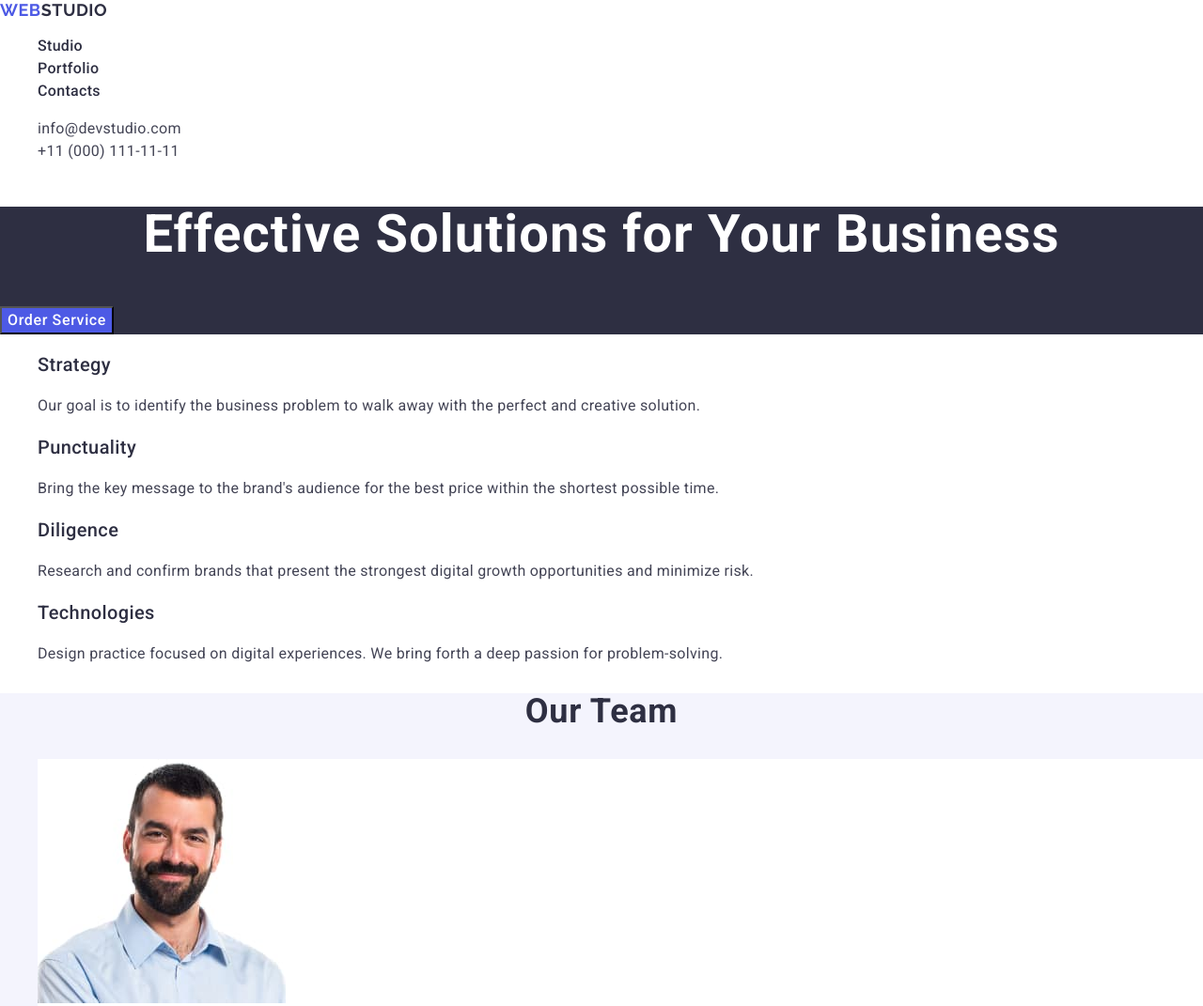
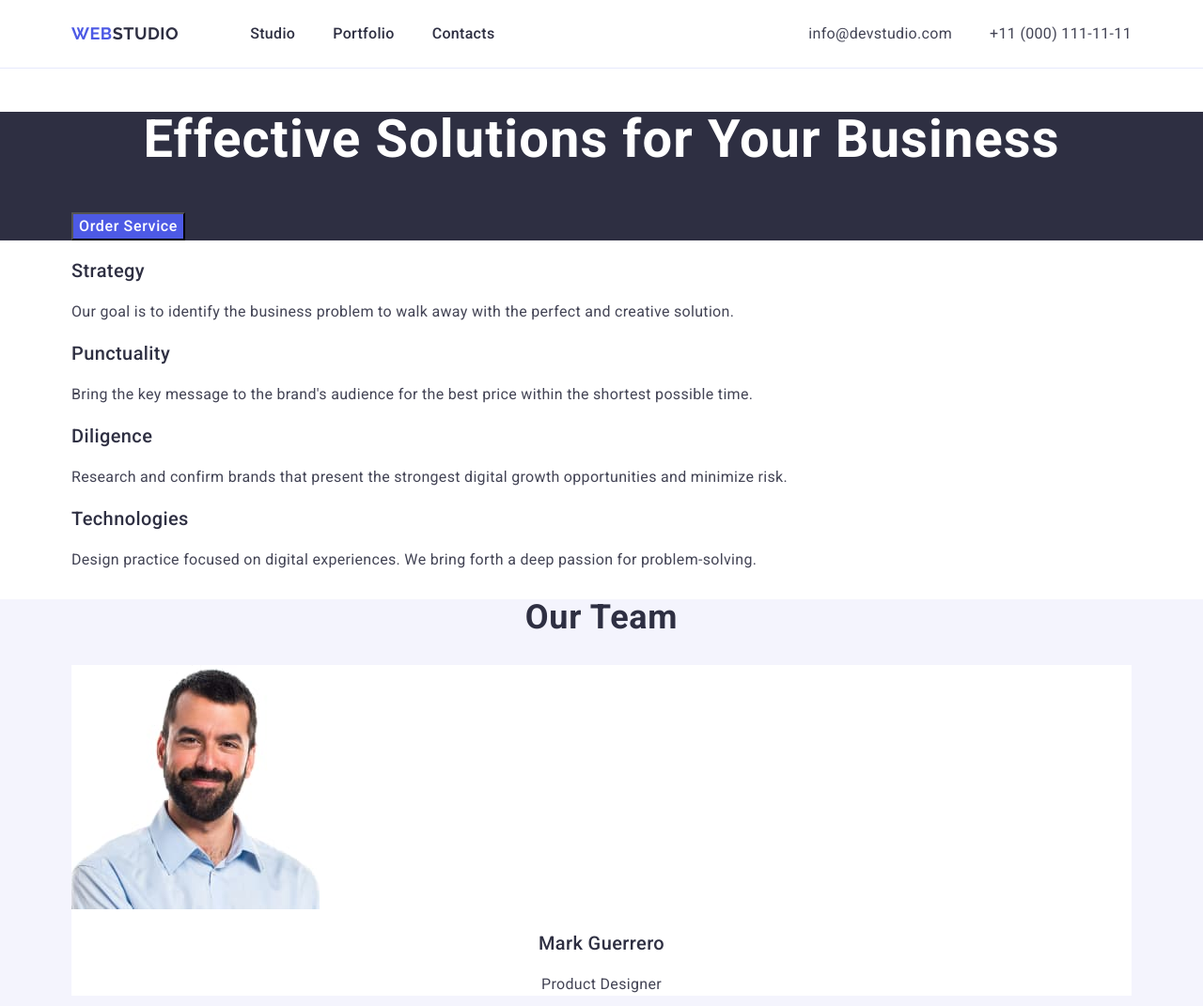
Before and after one commit to stanislav-nedelchev/goit-markup-hw-03, a plain HTML site: page index.html in a window 1280 px wide. Shown: the top 1071 px of the page at 94% size. Drawn offline with nearby package versions, Linux system fonts and the light colour scheme.

Commit message:
change header

```diff
--- a/css/styles.css
+++ b/css/styles.css
@@ -2,6 +2,8 @@
 ul,
 ol {
   list-style-type: none;
+  margin: 0;
+  padding: 0;
 }
 
 a {
@@ -38,7 +40,40 @@ p {
   letter-spacing: 0.02em;
 }
 
+.container {
+  width: 1158px;
+  padding: 0 15px;
+  margin: 0 auto;
+}
+
+.visually-hidden {
+  position: absolute;
+  width: 1px;
+  height: 1px;
+  margin: -1px;
+  border: 0;
+  padding: 0;
+  white-space: nowrap;
+  clip-path: inset(100%);
+  clip: rect(0 0 0 0);
+  overflow: hidden;
+}
+
 /* ===== Header ===== */
+.page-header {
+  border-bottom: 1px solid #e7e9fc;
+}
+
+.header-container {
+  display: flex;
+  align-items: center;
+}
+
+.navigation {
+  display: flex;
+  align-items: center;
+}
+
 .logo {
   font-family: 'Raleway', sans-serif;
   font-weight: 700;
@@ -47,10 +82,16 @@ p {
   letter-spacing: 0.03em;
   text-transform: uppercase;
   color: #4d5ae5;
+  margin-right: 76px;
 }
 
 .logo-header-part {
   color: #2e2f42;
+}
+
+.nav-list {
+  display: flex;
+  gap: 40px;
 }
 
 .nav-link {
@@ -59,6 +100,8 @@ p {
   line-height: 1.5;
   letter-spacing: 0.02em;
   color: #2e2f42;
+  padding: 24px 0;
+  display: block;
 }
 
 .nav-link:hover,
@@ -68,6 +111,12 @@ p {
 
 .contact-block {
   font-style: normal;
+  margin-left: auto;
+}
+
+.contact-list {
+  display: flex;
+  gap: 40px;
 }
 
 .contact-link {
--- a/index.html
+++ b/index.html
@@ -18,19 +18,20 @@
   </head>
   <body>
     <!-- ===== Header ===== -->
-    <header>
-      <nav>
+    <header class="page-header">
+      <div class="container header-container">
+        <nav class="navigation">
           <a class="logo" href="./index.html"
             >Web<span class="logo-header-part">Studio</span>
           </a>
-        <ul>
+          <ul class="nav-list">
             <li><a class="nav-link" href="./index.html">Studio</a></li>
             <li><a class="nav-link" href="">Portfolio</a></li>
             <li><a class="nav-link" href="">Contacts</a></li>
           </ul>
         </nav>
         <address class="contact-block">
-        <ul>
+          <ul class="contact-list">
             <li>
               <a class="contact-link" href="mailto:info@devstudio.com"
                 >info@devstudio.com</a
@@ -43,22 +44,27 @@
             </li>
           </ul>
         </address>
+      </div>
     </header>
+    <!-- ===== Main ===== -->
     <main>
       <!-- ===== Hero section ===== -->
       <section class="hero">
+        <div class="container">
           <h1 class="main-title">Effective Solutions for Your Business</h1>
           <button class="order-btn" type="button">Order Service</button>
+        </div>
       </section>
       <!-- ===== Our advantages ===== -->
       <section class="advantages">
-        <h2 hidden>Our advantages</h2>
+        <div class="container">
+          <h2 class="visually-hidden">Our advantages</h2>
           <ul>
             <li>
               <h3 class="advantages-item-title">Strategy</h3>
               <p class="advantages-item-text">
-              Our goal is to identify the business problem to walk away with the
-              perfect and creative solution.
+                Our goal is to identify the business problem to walk away with
+                the perfect and creative solution.
               </p>
             </li>
             <li>
@@ -83,9 +89,11 @@
               </p>
             </li>
           </ul>
+        </div>
       </section>
       <!-- ===== Our Team ===== -->
       <section class="team">
+        <div class="container">
           <h2 class="team-title">Our Team</h2>
           <ul>
             <li class="team-card">
@@ -129,9 +137,11 @@
               <p class="team-item-text">UI Designer</p>
             </li>
           </ul>
+        </div>
       </section>
       <!-- ===== Our Portfolio ===== -->
       <section class="portfolio">
+        <div class="container">
           <h2 class="portfolio-title">Our Portfolio</h2>
           <ul>
             <li>
@@ -195,17 +205,20 @@
               <p class="portfolio-item-text">Marketing</p>
             </li>
           </ul>
+        </div>
       </section>
     </main>
     <!-- ===== Footer ===== -->
     <footer class="page-footer">
+      <div class="container">
         <a class="logo" href="./index.html"
           >Web<span class="logo-footer-part">Studio</span>
         </a>
         <p class="page-footer-text">
-        Increase the flow of customers and sales for your business with digital
-        marketing & growth solutions.
+          Increase the flow of customers and sales for your business with
+          digital marketing & growth solutions.
         </p>
+      </div>
     </footer>
   </body>
 </html>
```
Lines whose indentation alone changed are shown as unchanged.
